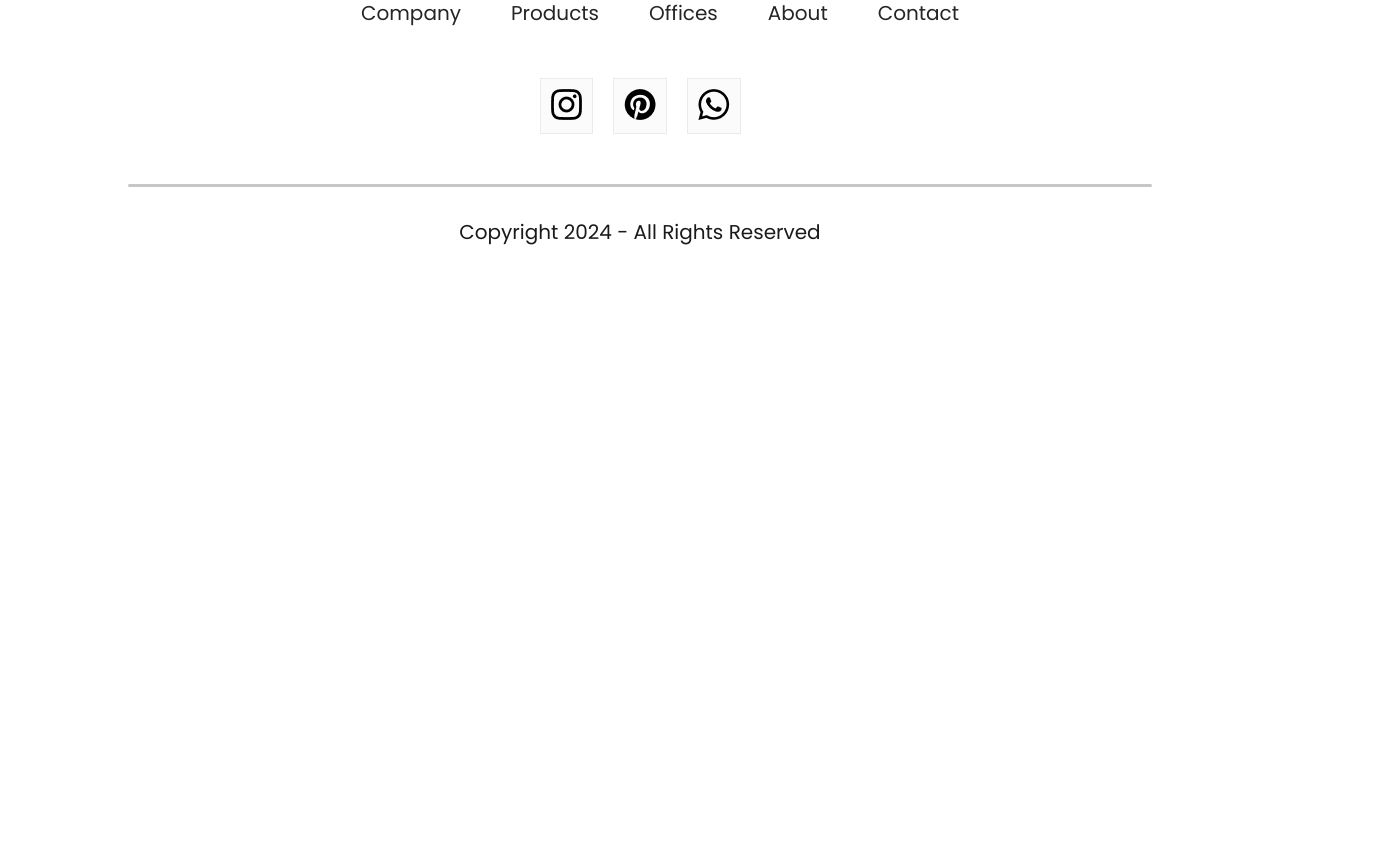
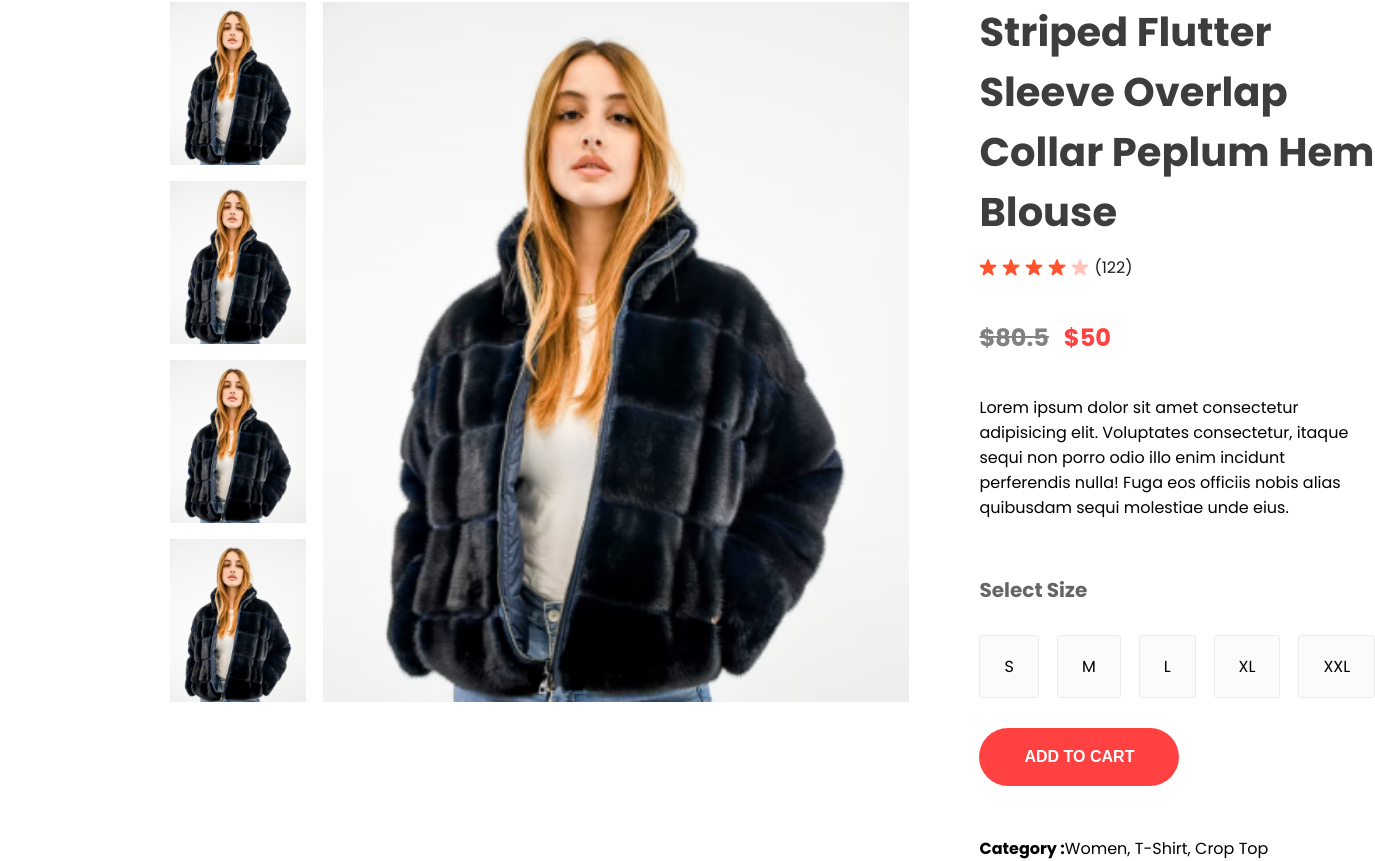
Before and after one commit to utkarsh125/ECommerce, a React (Vite) app in the folder ecommerce-website/: page /product/1 in a window 1280 px wide. Shown: the part 240-1101 px from the top of the page, 1375 px wide, since content can reach past the window. Before the commit the page ends 800 px from the top, so only its background shows below. Built offline with nearby package versions, Linux system fonts and the light colour scheme.

Commit message:
Sub-pages ready

```diff
--- a/ecommerce-website/src/App.jsx
+++ b/ecommerce-website/src/App.jsx
@@ -23,7 +23,7 @@
         <Route path='/women' element = {<ShopCategory banner={women_banner} category="women"/>}></Route>
         <Route path='/kids' element = {<ShopCategory banner={kid_banner} category="kids"/>}></Route>
         <Route path="product" element={<Product />}>
-          <Route path='productId' element={<Product />} />
+          <Route path=':productId' element={<Product />} />
         </Route>
 
 
--- /dev/null
+++ b/ecommerce-website/src/components/Breadcrumbs/Breadcrumbs.css
@@ -0,0 +1,10 @@
+.breadcrumbs{
+    display: flex;
+    align-items: center;
+    gap: 8px;
+    color: #5e5e5e;
+    font-size: 16px;
+    font-weight: 600;
+    margin: 60px 170px;
+    text-transform: capitalize;
+}
--- /dev/null
+++ b/ecommerce-website/src/components/Breadcrumbs/Breadcrumbs.jsx
@@ -0,0 +1,16 @@
+import React from 'react'
+import './Breadcrumbs.css'
+import arrow_icon from '../assets/breadcrum_arrow.png'
+
+const Breadcrumbs = (props) => {
+
+    const {product} = props;
+
+  return (
+    <div className="breadcrumbs">
+        HOME <img src={arrow_icon} alt="" /> SHOP <img src={arrow_icon} alt="" /> {product.category} <img src={arrow_icon} alt="" /> {product.name}
+    </div>
+  )
+}
+
+export default Breadcrumbs
--- a/ecommerce-website/src/components/Hero/Hero.css
+++ b/ecommerce-website/src/components/Hero/Hero.css
@@ -1,6 +1,7 @@
+
+
 .hero{
     height: 100vh;
-    background: linear-gradient(180deg, #e898ee, #e1ffea22, 60%);
     display: flex;
 }
 
@@ -12,7 +13,6 @@
     gap: 20px;
     padding-left: 180px;
     line-height: 1.1;
-
 }
 
 .hero-left h2{
@@ -59,4 +59,5 @@
     display: flex;
     align-items: center;
     justify-content: center;
+    background: radial-gradient(#ff4141);
 }
--- a/ecommerce-website/src/components/Item/Item.jsx
+++ b/ecommerce-website/src/components/Item/Item.jsx
@@ -1,10 +1,11 @@
 import React from 'react'
 import './Item.css'
+import { Link } from 'react-router-dom'
 
 const Item = (props) => {
   return (
     <div className="item">
-        <img src={props.image} alt="" />
+        <Link to={`/product/${props.id}`}><img src={props.image} alt="" /></Link>
         <p>{props.name}</p>
         <div className='item-prices'>
             <div className='item-price-new'>
--- /dev/null
+++ b/ecommerce-website/src/components/ProductDisplay/ProductDisplay.css
@@ -0,0 +1,109 @@
+.productdisplay{
+    display: flex;
+    margin: 0px 170px;
+
+}
+
+.productdisplay-left{
+    display: flex;
+    gap: 17px;
+
+}
+
+.productdisplay-img-list{
+    display: flex;
+    flex-direction: column;
+    gap: 16px;
+
+}
+
+.productdisplay-img-list img{
+    height: 163px;
+}
+
+.productdisplay-main-img{
+    width: 586px;
+    height: 700px;
+
+}
+
+.productdisplay-right{
+    margin: 0px 70px;
+    display: flex;
+    flex-direction: column;
+}
+
+.productdisplay-right h1{
+    color: #3d3d3d;
+    font-size: 40px;
+    font-weight: 700;
+}
+
+.productdisplay-right-stars{
+    display: flex;
+    align-items: center;
+    margin-top: 13px;
+    gap: 5px;
+    color: #1c1c1c;
+    font-size: 16px;
+}
+
+.productdisplay-right-prices{
+    display: flex;
+    margin: 40px 0px;
+    gap: 15px;
+    font-size: 24px;
+    font-weight: 700;
+}
+
+.productdisplay-right-price-old{
+    color: #818181;
+    text-decoration: line-through;
+}
+.productdisplay-right-price-new{
+    color: #ff4141;
+}
+
+.productdisplay-right-size h1{
+    margin-top: 55px;
+    color: #656565;
+    font-size: 20px;
+    font-weight: 600;
+}
+.productdisplay-right-sizes{
+    display: flex;
+    margin: 30px 0px;
+    gap: 18px;
+    cursor: pointer;
+}
+
+.productdisplay-right-sizes div{
+    padding: 18px 24px;
+    background: #fbfbfb;
+    border: 1px solid #ebebeb;
+    border-radius: 3px;
+    cursor: pointer;
+}
+
+.productdisplay-right button{
+    padding: 20px 40px;
+    width: 200px;
+    font-size: 16px;
+    font-weight: 600;
+    color: white;
+    background: #ff4141;
+    margin-bottom: 40px;
+    border: none;
+    outline: none;
+    cursor: pointer;
+    border-radius: 50px;
+}
+
+.productdisplay-right-category{
+    margin-top: 10px;
+
+}
+.productdisplay-right-category span{
+    font-weight: 600;
+
+}
--- /dev/null
+++ b/ecommerce-website/src/components/ProductDisplay/ProductDisplay.jsx
@@ -0,0 +1,71 @@
+import React from "react";
+import "./ProductDisplay.css";
+import star_icon from "../assets/star_icon.png";
+import star_dull_icon from "../assets/star_dull_icon.png";
+
+const ProductDisplay = (props) => {
+  const { product } = props;
+
+  return (
+    <div className="productdisplay">
+      <div className="productdisplay-left">
+        <div className="productdisplay-img-list">
+          <img src={product.image} alt="" />
+          <img src={product.image} alt="" />
+          <img src={product.image} alt="" />
+          <img src={product.image} alt="" />
+        </div>
+
+        <div className="productdisplay-img">
+          <img className="productdisplay-main-img" src={product.image} alt="" />
+        </div>
+      </div>
+
+      <div className="productdisplay-right">
+        <h1>{product.name}</h1>
+        <div className="productdisplay-right-stars">
+          <img src={star_icon} alt="" />
+          <img src={star_icon} alt="" />
+          <img src={star_icon} alt="" />
+          <img src={star_icon} alt="" />
+          <img src={star_dull_icon} alt="" />
+          <p>(122)</p>
+        </div>
+
+        <div className="productdisplay-right-prices">
+          <div className="productdisplay-right-price-old">
+            ${product.old_price}
+          </div>
+          <div className="productdisplay-right-price-new">
+            ${product.new_price}
+          </div>
+        </div>
+
+        <div className="productdisplay-right-description">
+          Lorem ipsum dolor sit amet consectetur adipisicing elit. Voluptates
+          consectetur, itaque sequi non porro odio illo enim incidunt
+          perferendis nulla! Fuga eos officiis nobis alias quibusdam sequi
+          molestiae unde eius.
+        </div>
+
+        <div className="productdisplay-right-size">
+            <h1>Select Size</h1>
+            <div className="productdisplay-right-sizes">
+                <div>S</div>
+                <div>M</div>
+                <div>L</div>
+                <div>XL</div>
+                <div>XXL</div>
+            </div>
+        </div>
+
+
+        <button>ADD TO CART</button>
+        <p className="productdisplay-right-category"><span>Category :</span>Women, T-Shirt, Crop Top</p>
+        <p className="productdisplay-right-category"><span>Tags :</span>Modern, Latest</p>
+      </div>
+    </div>
+  );
+};
+
+export default ProductDisplay;
--- a/ecommerce-website/src/pages/Product.jsx
+++ b/ecommerce-website/src/pages/Product.jsx
@@ -1,8 +1,21 @@
-import React from 'react'
+import React, { useContext } from 'react'
+import { ShopContext } from '../context/ShopContext'
+import { useParams } from 'react-router-dom';
+import Breadcrumbs from '../components/Breadcrumbs/Breadcrumbs';
+import ProductDisplay from '../components/ProductDisplay/ProductDisplay';
 
 const Product = () => {
+
+  const {all_product} = useContext(ShopContext);
+  const {productId} = useParams();//we will find product id using this
+  const product = all_product.find((e)=> e.id === Number(productId));
+
+
   return (
-    <div>Product</div>
+    <div>
+      <Breadcrumbs product={product} />
+      <ProductDisplay product={product} />
+    </div>
   )
 }
 
--- a/ecommerce-website/src/pages/css/LoginSignup.css
+++ b/ecommerce-website/src/pages/css/LoginSignup.css
@@ -61,7 +61,6 @@
 }
 
 .tickbox{
-    appearance: none;
     background-color: #fff;
     margin: 0;
     font: inherit;
@@ -70,4 +69,5 @@
     height: 1.15em;
     border: 0.15em solid currentColor;
     transform: translateY(-0.075em);
+    margin-top: 4px;
 }
```
Also changed, not shown: ecommerce-website/src/components/assets/all_product.js (+12 -12 lines).
